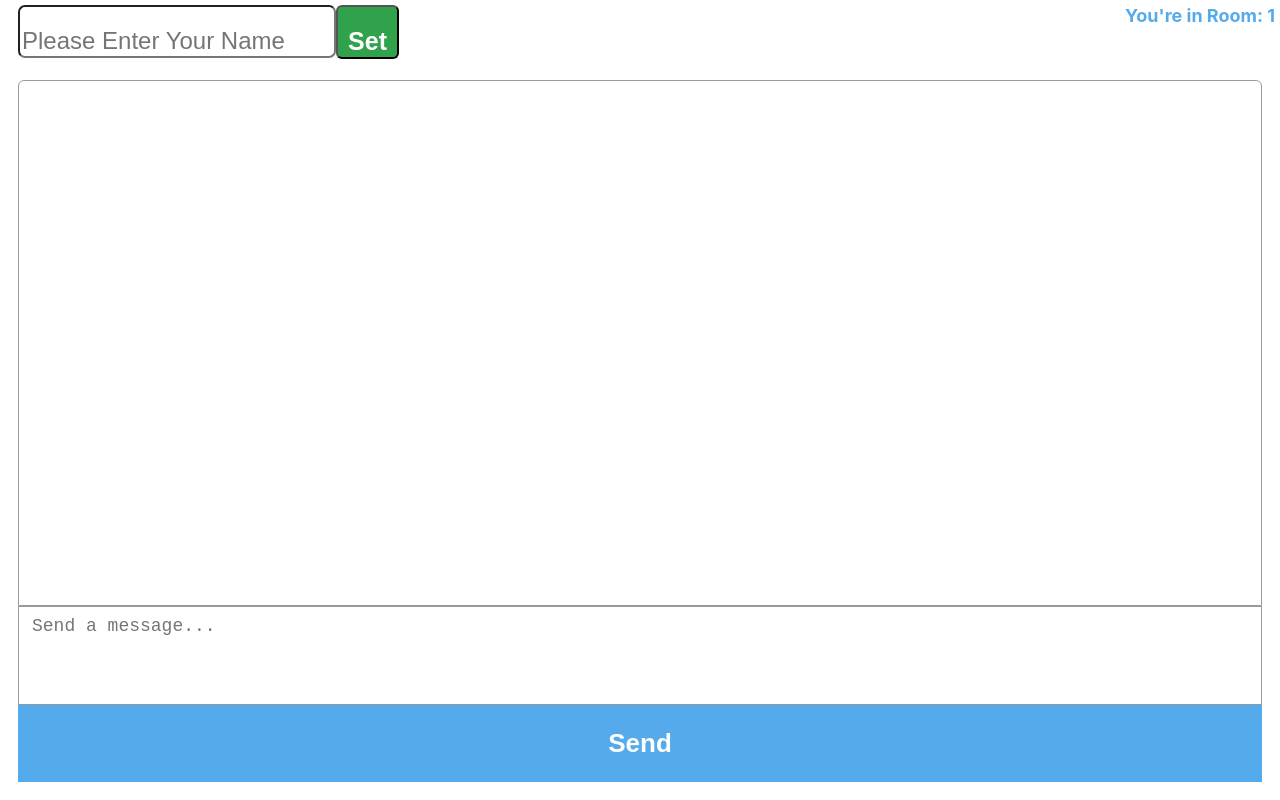
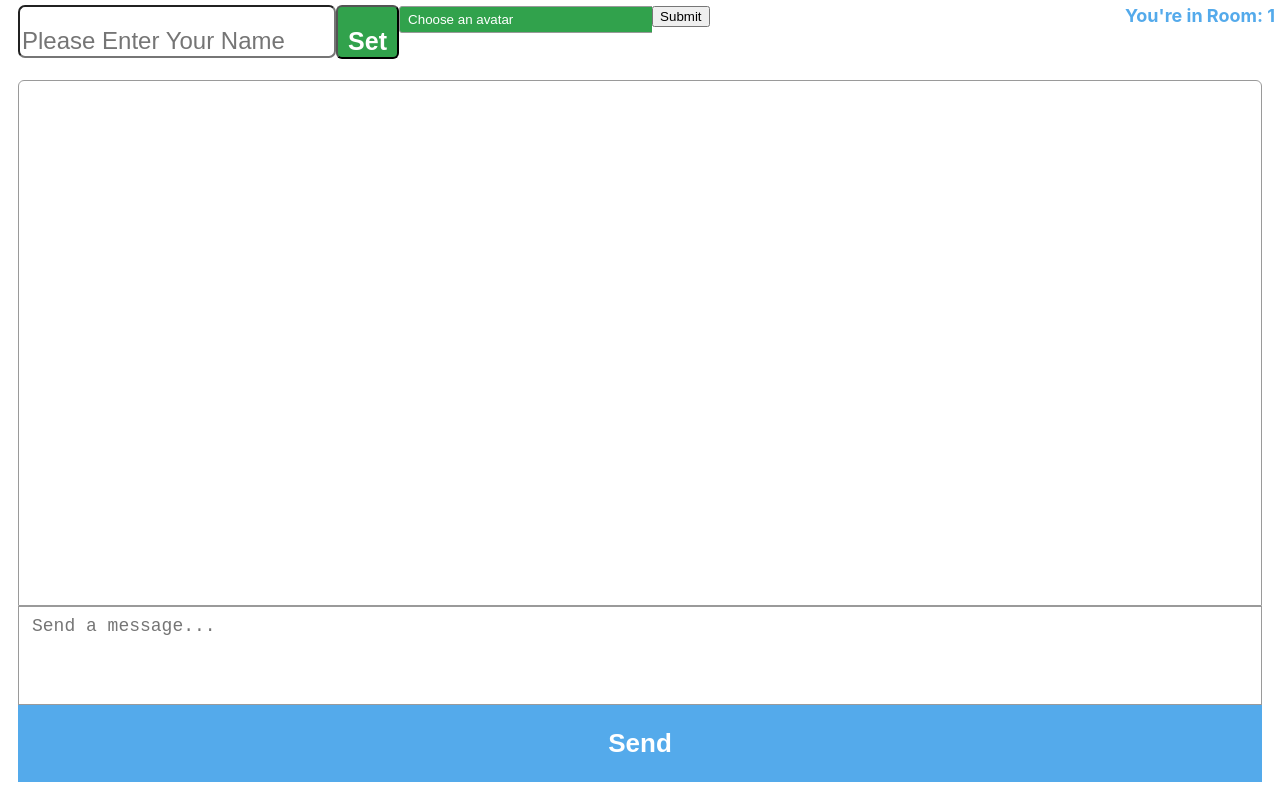
Before and after one commit to snaseri/chatapp, a React (Create React App) app: page /1 in a window 1280 px wide. Built offline with nearby package versions, Linux system fonts and the light colour scheme.

Commit message:
added a upload button

```diff
--- a/src/server/server.js
+++ b/src/server/server.js
@@ -7,7 +7,6 @@ const NAME_SELECT_EVENT = "nameSelected";
 const USER_JOIN_EVENT = "userJoined"
 //An Array to keep track of all connected users
 const currUsers = [];
-
 
 io.on("connection", (socket) => {
     console.log(`Client ${socket.id} connected`);
--- a/src/views/Room.css
+++ b/src/views/Room.css
@@ -48,6 +48,36 @@ body {background-color: white;}
     border-radius: 6px;
     float: left;
 }
+.file-input::-webkit-file-upload-button {
+    visibility: hidden;
+}
+
+.file-input:before {
+    content: 'Choose an avatar';
+    display: inline-block;
+    background-color: #31a24c;
+    color: white;
+    border: 1px solid #999;
+    border-radius: 3px;
+    padding: 5px 8px;
+    outline: none;
+    white-space: nowrap;
+    -webkit-user-select: none;
+    cursor: pointer;
+    font-size: 10pt;
+    float: left;
+    min-width: 100%;
+    min-height: 100%;
+    margin-right: 5px;
+}
+
+.file-input:hover::before {
+    border-color: black;
+}
+.file-input:active::before {
+    background: -webkit-linear-gradient(top, #e3e3e3, #f9f9f9);
+}
+
 
 .chat-room-name {
     margin-top: 0;
--- a/src/views/Room.js
+++ b/src/views/Room.js
@@ -43,6 +43,10 @@ const ChatRoom = (props) => {
                 <button to={`/RoomSelector`} onClick={handleSetUsername} className="select-name-button">
                     Set
                 </button>
+                <form method="post" enctype="multipart/form-data" action="/upload">
+                 <input  className="file-input" type="file" name="file"/>
+                 <input type="submit" value="Submit"/>
+                </form>
                 <div className="chat-room-container">
                     <div className="messages-container">
                         <ol className="messages-list">
```
